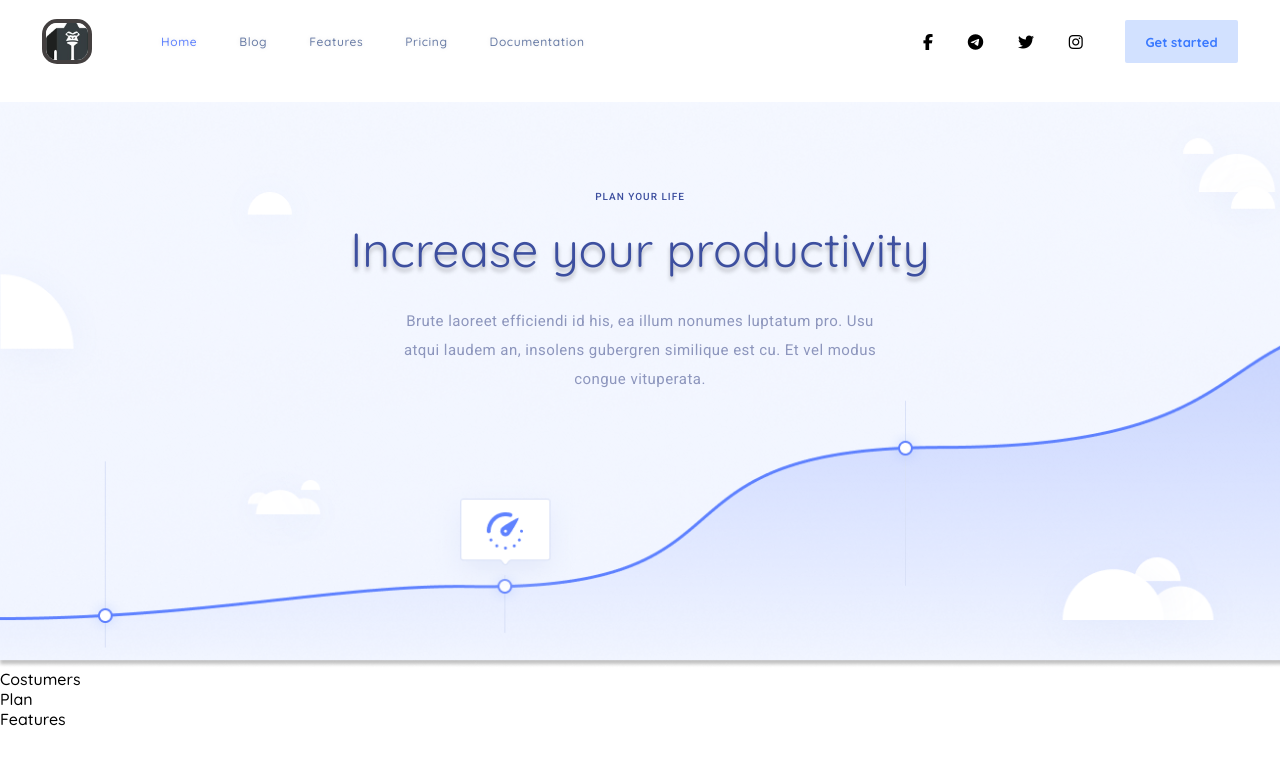
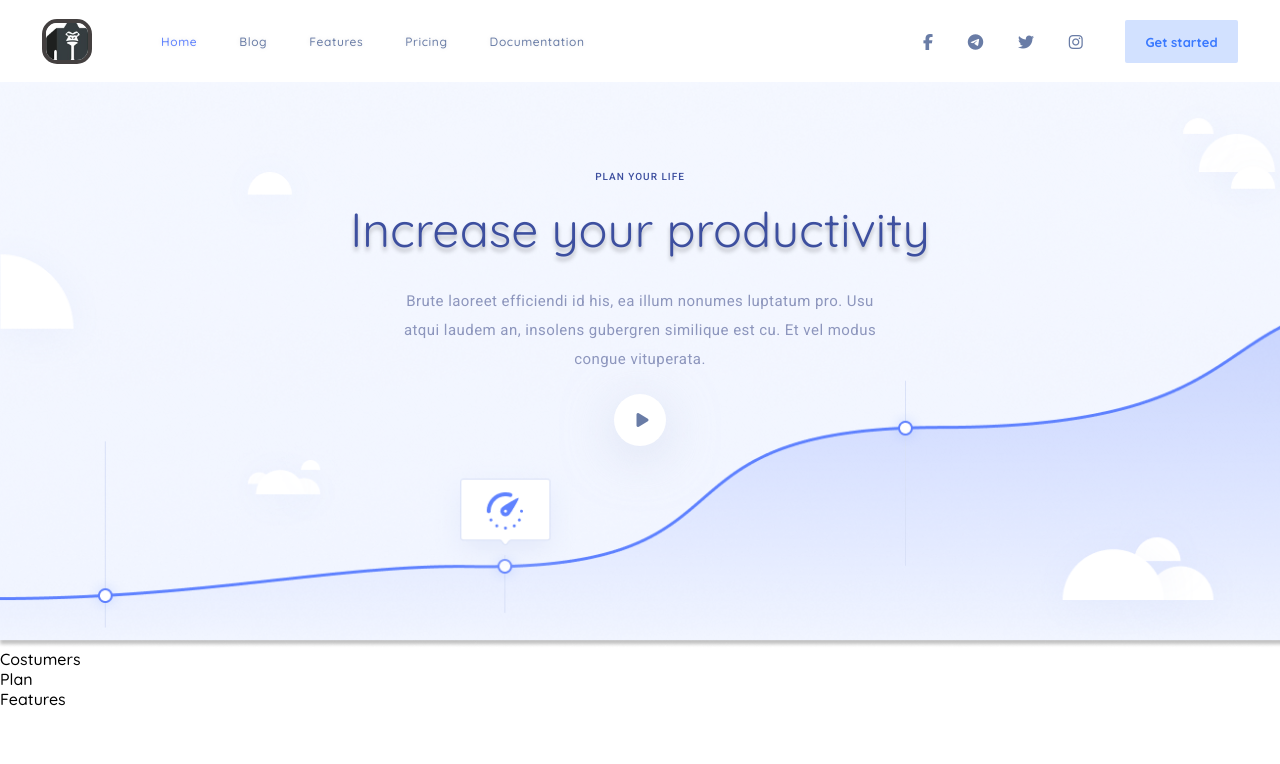
Before and after one commit to DuremarDuremar/Site00, a React (Create React App) app: page / in a window 1280 px wide. Shown: the top 764 px of the page. Built offline with nearby package versions, Linux system fonts and the light colour scheme.

Commit message:
hero_res

```diff
--- a/src/App.jsx
+++ b/src/App.jsx
@@ -59,7 +59,7 @@ const App = () => {
           menuActiv={menuActiv}
           setMenuActiv={setMenuActiv}
         />
-        <Hero />
+        <Hero logoImg={logoImg} />
         <Costumers />
         <Plan />
         <Features />
--- a/src/bloks/Hero.jsx
+++ b/src/bloks/Hero.jsx
@@ -16,12 +16,38 @@ const Content = styled.div`
   max-width: 603px;
   margin: 0px auto;
   padding: 92px 10px 0;
+  padding: ${(props) => (props.logoImg ? "112px 10px 0" : "92px 10px 0")};
 `;
 
-const Hero = () => {
+const Play = styled.div`
+  width: 52px;
+  height: 52px;
+  box-shadow: 0px 10px 50px rgba(201, 209, 231, 0.6);
+  background-color: #fff;
+  border-radius: 100%;
+  display: flex;
+  align-items: center;
+  justify-content: center;
+  margin: 20px auto 0;
+  cursor: pointer;
+  transition: all ease-out 0.75s;
+  :hover i {
+    color: #fff;
+  }
+  :hover {
+    background-color: #5e81fe;
+  }
+  i {
+    transition: all ease-out 0.75s;
+    padding-left: 5px;
+    color: #697ca6;
+  }
+`;
+
+const Hero = ({ logoImg }) => {
   return (
     <Wrapper>
-      <Content>
+      <Content logoImg={logoImg}>
         <TitleText>
           <h4>PLAN YOUR LIFE</h4>
           <h1>Increase your productivity</h1>
@@ -31,6 +57,9 @@ const Hero = () => {
             congue vituperata.
           </p>
         </TitleText>
+        <Play>
+          <i className="fas fa-play"></i>
+        </Play>
       </Content>
     </Wrapper>
   );
--- a/src/bloks/Nav.jsx
+++ b/src/bloks/Nav.jsx
@@ -6,17 +6,15 @@ import styled from "styled-components";
 
 const Wrapper = styled.div`
   max-width: 100%;
-  height: 80px;
-  /* margin: 0px auto; */
+  height: 60px;
   transition: all ease-out 0.35s;
 `;
 const Content = styled.div`
   max-width: 1216px;
   margin: 19px auto 0;
-  /* background-color: Azure; */
   display: flex;
   align-items: center;
-  padding: 0 10px;
+  padding: 0 10px 3px;
 
   ${(props) =>
     !props.res900 &&
@@ -58,7 +56,6 @@ const Menu = styled.ul`
   font-size: 12px;
   line-height: 15px;
   letter-spacing: 0.05em;
-  /* color: #697ca6; */
   text-shadow: 0px 0px 5px #e6e6e6;
   li {
     :not(:last-child) {
@@ -105,6 +102,11 @@ const Links = styled.ul`
     margin-right: auto;
   `}
   li {
+    color: #697ca6;
+    transition: all ease-out 0.35s;
+    :hover {
+      color: #5e81fe;
+    }
     :not(:last-child) {
       margin-right: calc(22px + 1vw);
     }
```
